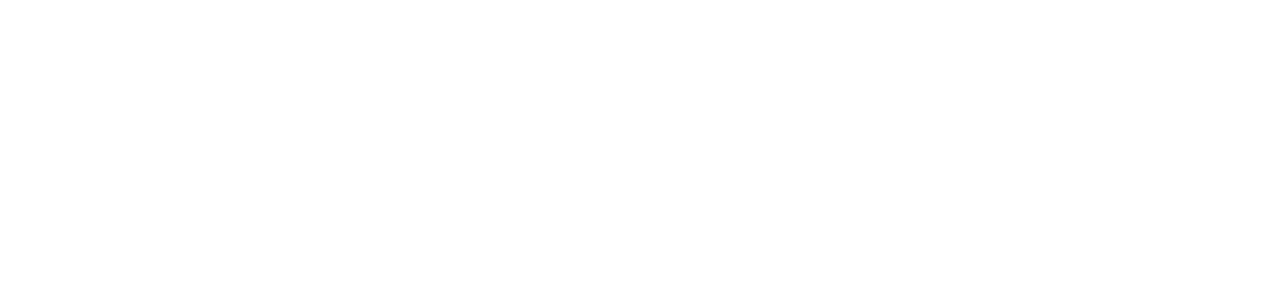
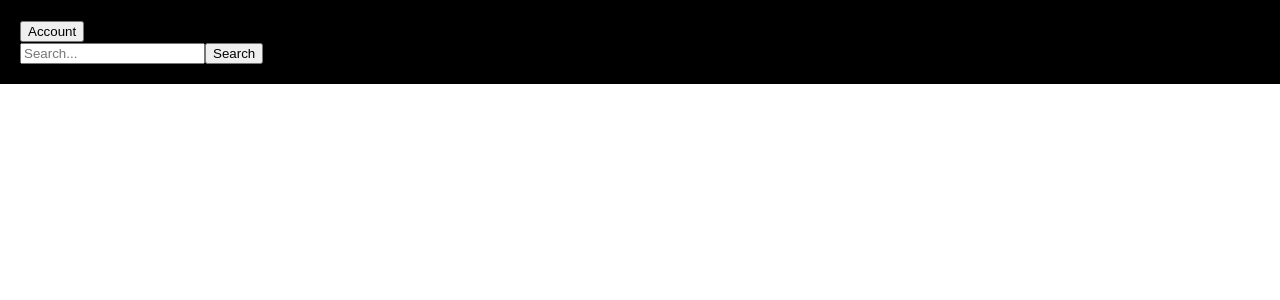
Before and after one commit to Brian-333/DearPenPal, a React (Create React App) app in the folder source/frontend/: page /manager in a window 1280 px wide. Before the commit this address had no page. Shown: the top 300 px of the page. Built offline with nearby package versions, Linux system fonts and the light colour scheme.

Commit message:
Working on ManagerPage.js

```diff
--- a/source/frontend/src/App.js
+++ b/source/frontend/src/App.js
@@ -1,11 +1,13 @@
 import { Routes, Route } from "react-router-dom";
 import LandingPage from './components/LandingPage'
+import ManagerPage from './components/ManagerPage'
 import './App.css';
 
 function App() {
   return (
     <Routes>
       <Route path="/" element={ <LandingPage/> }></Route>
+      <Route path="/manager" element={ <ManagerPage/> }></Route>
     </Routes>
   );
 }
--- a/source/frontend/src/components/ManagerPage.js
+++ b/source/frontend/src/components/ManagerPage.js
@@ -1,10 +1,22 @@
-const ManagerLogin = () => {
+const ManagerPage = () => {
+  const styles = {
+    backgroundColor: 'black',
+    padding: 20
+  };
+
   return (
-      <div>
-
-
+    <nav style={styles}>
+      <div className="account-container">
+        <button>Account</button>
       </div>
-  )
+      <div className="search-container">
+        <form>
+          <input type="text" placeholder="Search..." />
+          <button type="submit">Search</button>
+        </form>
+      </div>
+  </nav>
+  );
 }
 
-export default ManagerLogin
+export default ManagerPage
```
